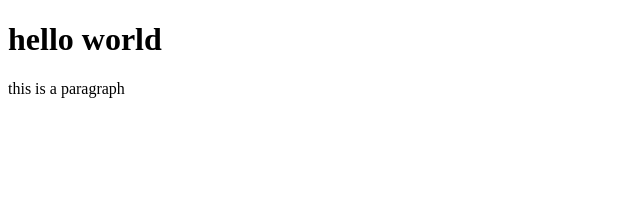
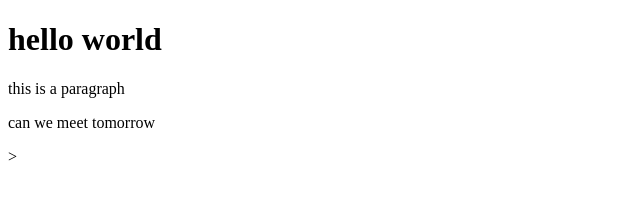
Before and after one commit to jenefar12/begin-sample, a plain HTML site: page index.html in a window 1280 px wide. Shown: the whole page, without its empty margins (0-640 px from the left). Drawn offline with Linux system fonts and the light colour scheme.

Commit message:
index file modified

```diff
--- a/index.html
+++ b/index.html
@@ -9,5 +9,6 @@
 <body>
     <h1>hello world</h1>
     <p>this is a paragraph</p>
+    <p>can we meet tomorrow</p>>
 </body>
 </html>
```
